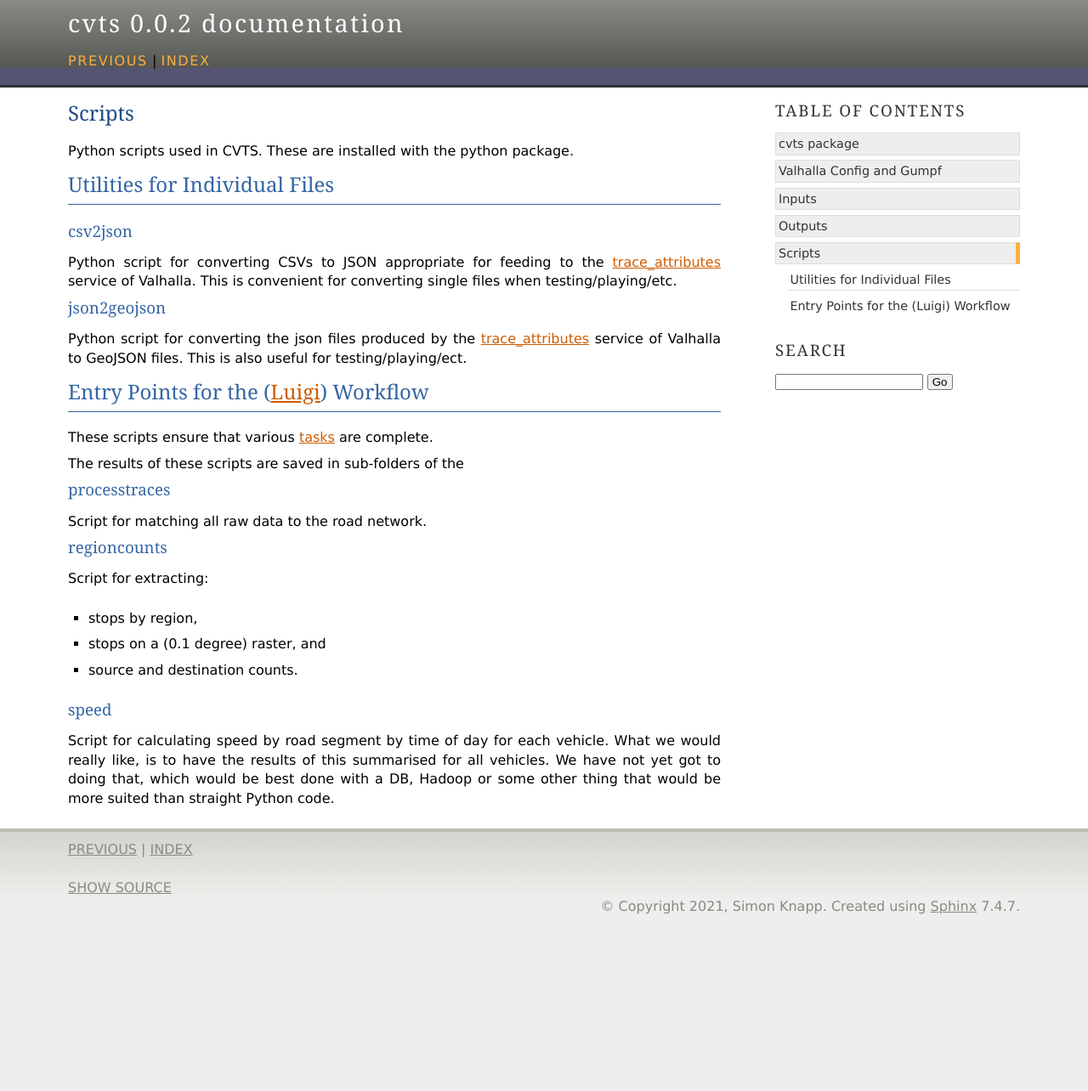
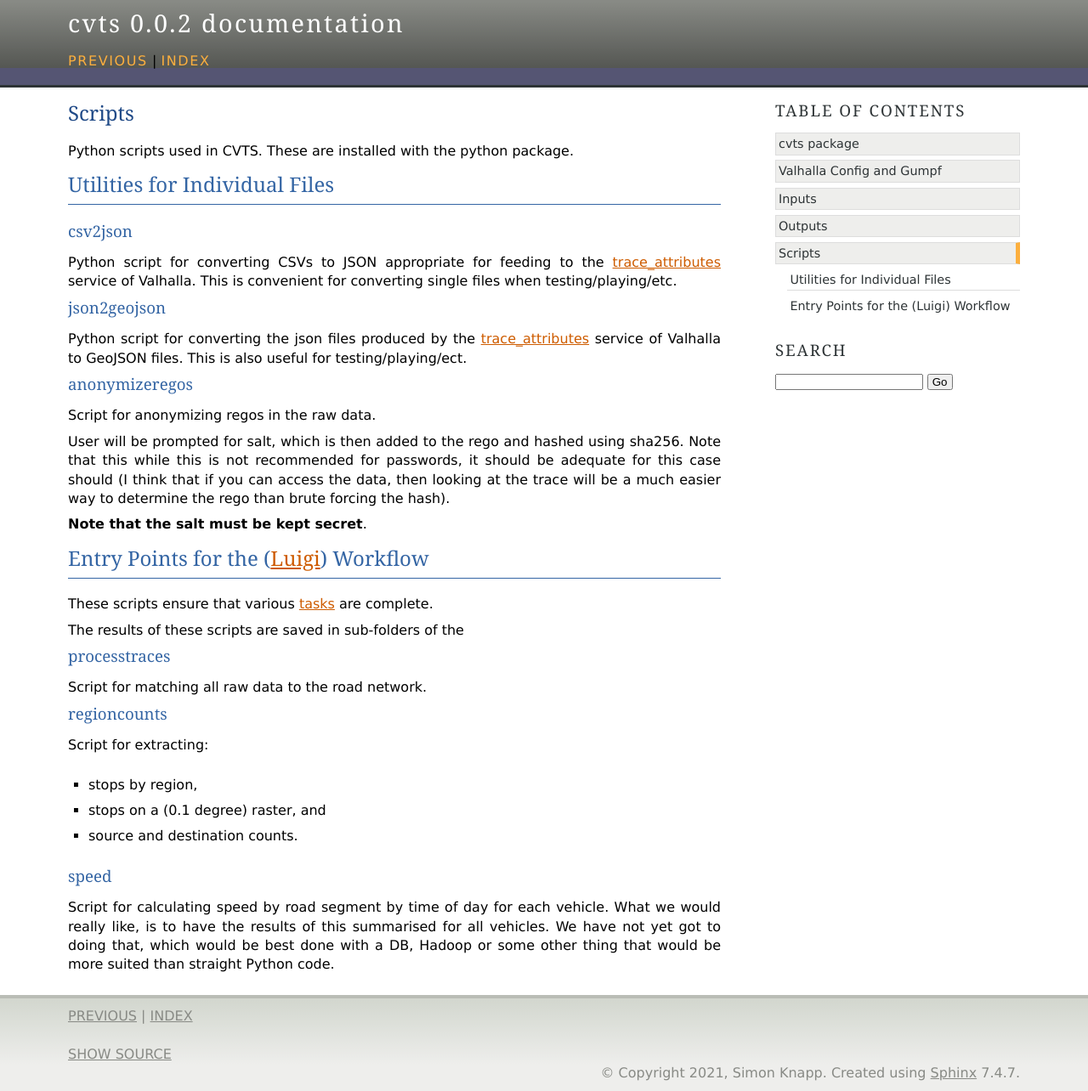
Before and after one commit to jamiecook/cvts, a Sphinx documentation site: the page built from doc/source/scripts.rst, in a window 1280 px wide. Shown: the whole page at 85% size. Built offline with Sphinx 7.4.7, drawn with Linux system fonts in a browser that asks for light colours; before the commit the page ends 1089 px from its top, so only the background shows below that.

Commit message:
Add anonymize script.

```diff
--- a/doc/source/scripts.rst
+++ b/doc/source/scripts.rst
@@ -23,6 +23,19 @@ json2geojson
 Python script for converting the json files produced by the `trace_attributes`_
 service of Valhalla to GeoJSON files. This is also useful for
 testing/playing/ect.
+
+anonymizeregos
+--------------
+
+Script for anonymizing regos in the raw data.
+
+User will be prompted for salt, which is then added to the rego and hashed
+using sha256. Note that this while this is not recommended for passwords, it
+should be adequate for this case should (I think that if you can access the
+data, then looking at the trace will be a much easier way to determine the rego
+than brute forcing the hash).
+
+**Note that the salt must be kept secret**.
 
 
 
```
Also changed, not shown: 3 other files.
